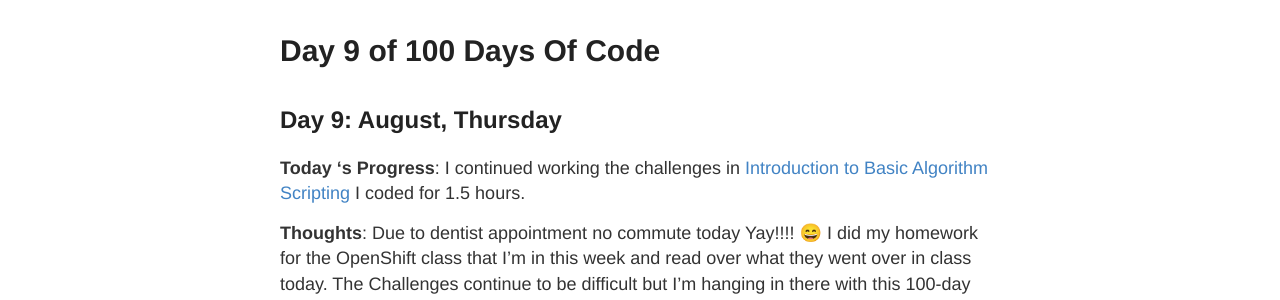
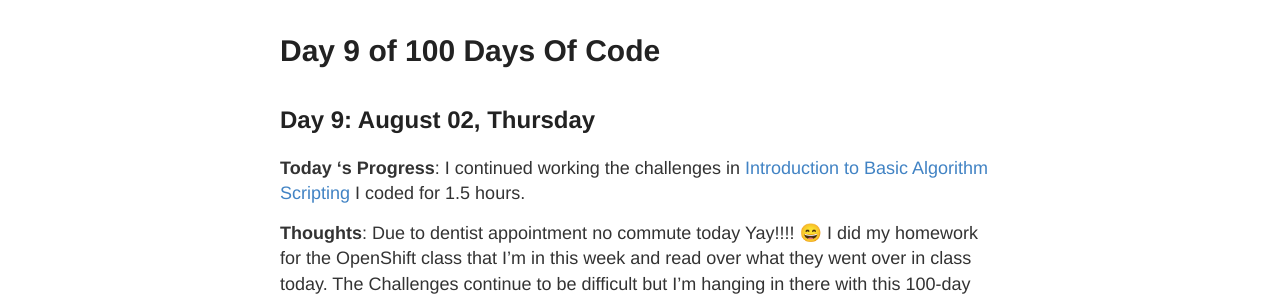
Before and after one commit to Johnny2136/johnny2136.github.io, a Jekyll site: the page built from _posts/2018-8-2-100DaysOfCode - Day9.md, in a window 1280 px wide. Shown: the part 136-436 px from the top of the page. Built offline with Jekyll 4.4.1, drawn with Linux system fonts in a browser that asks for light colours; emoji names are drawn with the system emoji font; comment, search, counter and statistics services are not loaded.

Commit message:
Update 2018-8-2-100DaysOfCode - Day9.md

```diff
--- a/_posts/2018-8-2-100DaysOfCode - Day9.md
+++ b/_posts/2018-8-2-100DaysOfCode - Day9.md
@@ -2,7 +2,7 @@
 layout: post
 title: Day 9 of 100 Days Of Code
 ---
-## Day 9: August, Thursday
+## Day 9: August 02, Thursday
 
 **Today 's Progress**: I continued working the challenges in [Introduction to Basic Algorithm Scripting](https://learn.freecodecamp.org/javascript-algorithms-and-data-structures/basic-algorithm-scripting) I coded for 1.5 hours.
 
```
